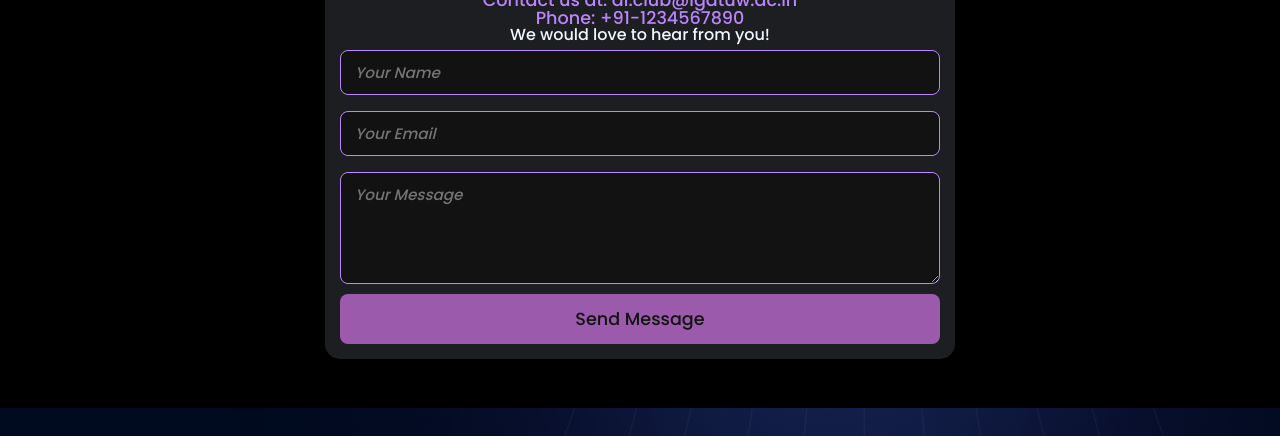
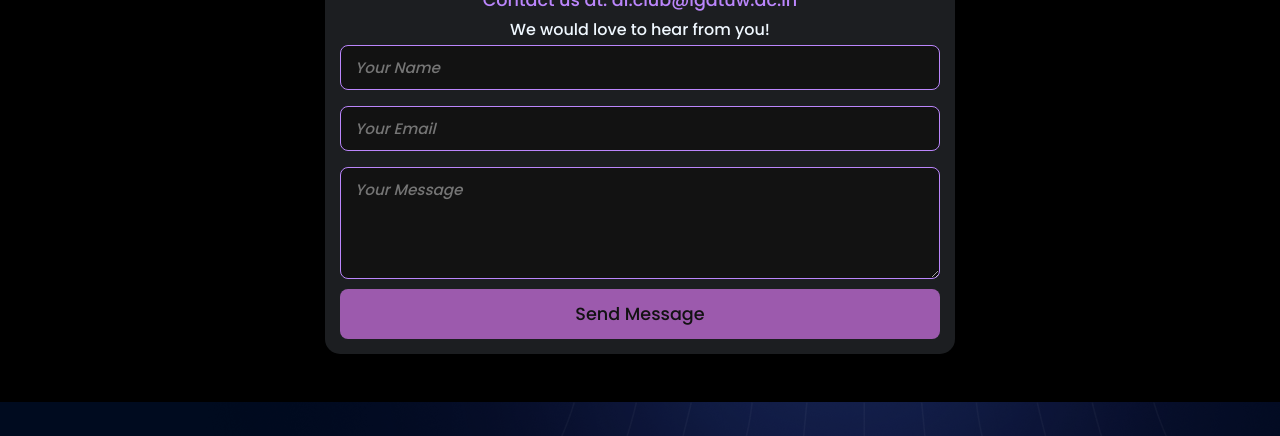
Before and after one commit to ArielleAsher/AI-Club-Website, a plain HTML site: page pages/contact.html in a window 1280 px wide. Shown: the part 323-759 px from the top of the page. Drawn offline with Linux system fonts and the light colour scheme.

Commit message:
Contact page html

```diff
--- a/pages/contact.html
+++ b/pages/contact.html
@@ -58,7 +58,8 @@
 
     <div class="contact-details">
       <p>Contact us at: ai.club@igdtuw.ac.in</p>
-      <p>Phone: +91-1234567890</p>
+      <!-- <p>Phone: +91-1234567890</p> -->
+       <br>
     </div>
 
     <div class="contact-form">
```
